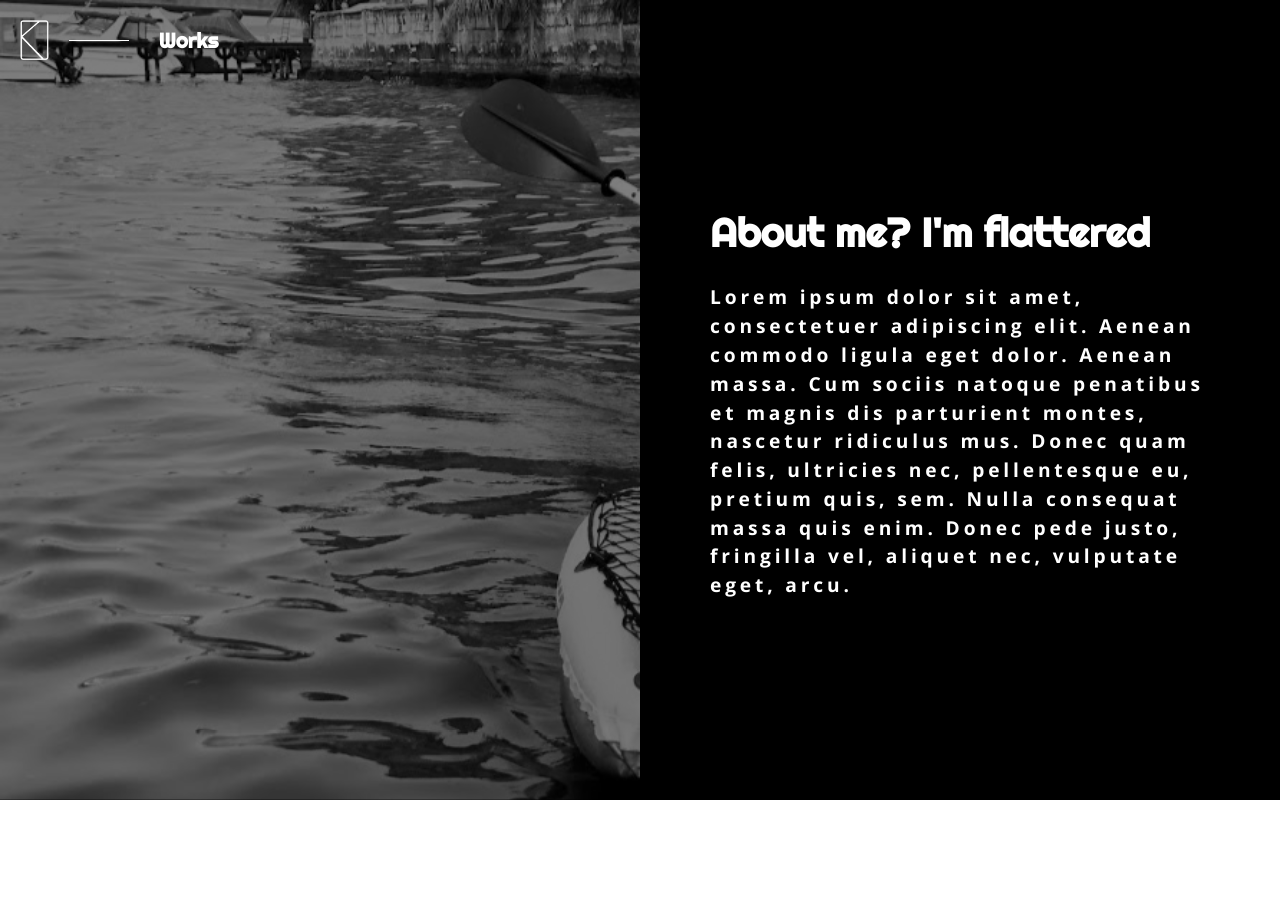
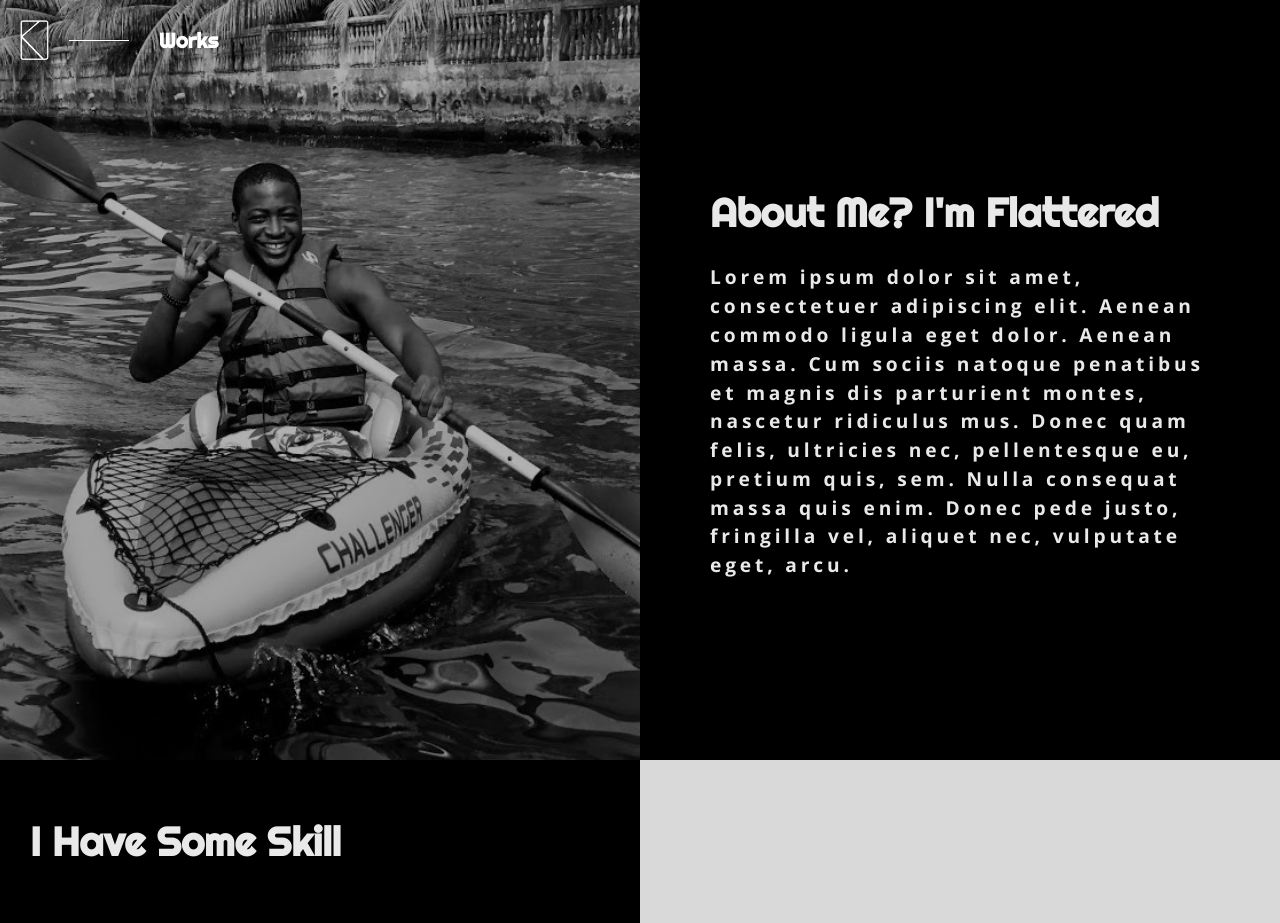
Before and after one commit to kofoworola/kofo, a Vue app: page /about in a window 1280 px wide. Before the commit the page ends 800 px from the top, so only its background shows below. Built offline with nearby package versions, Linux system fonts and the light colour scheme; a web font is replaced by a local one.

Commit message:
adding skills section

```diff
--- a/src/styles/_base.scss
+++ b/src/styles/_base.scss
@@ -1,6 +1,6 @@
 body{
   margin: 0 !important;
-  color: white;
+  color: #e9e9e9;
   font-family: $font-primary;
 }
 
--- a/src/styles/pages/_about.scss
+++ b/src/styles/pages/_about.scss
@@ -2,20 +2,20 @@
   background-color: black;
   min-height: 100vh;
 
+  .title {
+    font-size: 2.5em;
+    font-family: $font-secondary;
+  }
+
   .about-section {
     display: flex;
-    height: 100vh;
+    height: 95vh;
     justify-content: space-around;
     align-items: center;
 
     .about-section__text-content {
       width: 50%;
       padding: 0 70px;
-      .title {
-        font-size: 2.5em;
-        font-family: $font-secondary;
-      }
-
       .content {
         font-size: 1.2em;
         letter-spacing: 0.2em;
@@ -26,8 +26,19 @@
     .about-section__image {
       width: 50%;
       height: 100%;
-      background: url(../assets/backgrounds/about.jpg) no-repeat center /cover fixed;
-      filter: grayscale(100%) brightness(50%);
+      background: url(../assets/backgrounds/about.jpg) no-repeat top right/cover ;
+      filter: grayscale(100%) brightness(70%);
+    }
+  }
+  .skills-section{
+    display: flex;
+    .skills-section__content{
+      width: 50%;
+      padding: 30px;
+    }
+    .skills-section__skills{
+      width: 50%;
+      background-color: #d9d9d9;
     }
   }
 }
--- a/src/views/About.vue
+++ b/src/views/About.vue
@@ -4,13 +4,20 @@
           <div class="about-section__image">
           </div>
           <div class="about-section__text-content">
-              <h1 class="title">About me? I'm flattered</h1>
+              <h1 class="title">About Me? I'm Flattered</h1>
               <p class="content">
                   Lorem ipsum dolor sit amet, consectetuer adipiscing elit. Aenean commodo ligula eget dolor. Aenean massa. Cum sociis natoque penatibus et magnis dis parturient montes, nascetur ridiculus mus. Donec quam felis, ultricies nec, pellentesque eu, pretium quis, sem. Nulla consequat massa quis enim. Donec pede justo, fringilla vel, aliquet nec, vulputate eget, arcu.
               </p>
           </div>
       </div>
-      <div class="skills-section"></div>
+      <div class="skills-section">
+          <div class="skills-section__content">
+              <h1 class="title">
+                  I Have Some Skill
+              </h1>
+          </div>
+          <div class="skills-section__skills"></div>
+      </div>
   </div>
 </template>
 <script>
```
Also changed, not shown: src/assets/backgrounds/about.jpg.
